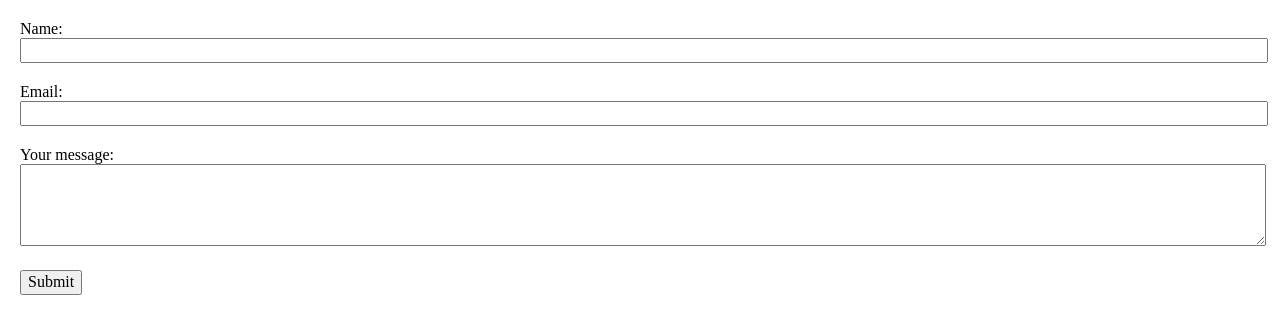
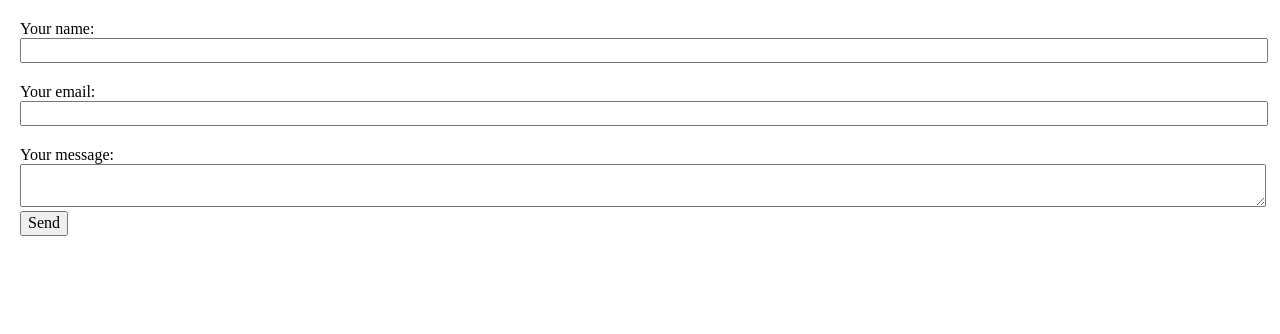
Before and after one commit to KennethLandis/EmailForm, a plain HTML site: page index.html in a window 1280 px wide. Drawn offline with nearby package versions, Linux system fonts and the light colour scheme.

Commit message:
Fixing Errors
Fixing Errors

```diff
--- a/index.html
+++ b/index.html
@@ -12,21 +12,25 @@
 <!--Base Layout-->
 
 <main>
-    <body></body>
+    <body>
 <article id="contact">
     <div class=wrapper>
-    <form action="https://formspree.io/f/xgepbggo" method="post">
+    <form action="https://formspree.io/f/xgepbggo" method="POST">
+        <label>
+            Your name:
+            <input type="text" name="name">
+        </label>
+        <label>
+            Your email:
+            <input type="text" name="_replyto">
+        </label>
+        <label>
+        Your message:
+        <textarea name="message"></textarea>
+        </label>
 
-        <label for="name">Name:</label>
-        <input id="name" type="text" name="name">
 
-        <label for="email">Email:</label>
-        <input id="email" type="text" name="email" required />
-
-        <label for="form-message">Your message:</label>
-        <textarea id="form-message" name="message"></textarea>
-
-        <button type="submit">Submit</button>
+        <button type="submit">Send</button>
     </form>
     </div>
 </article>
```
